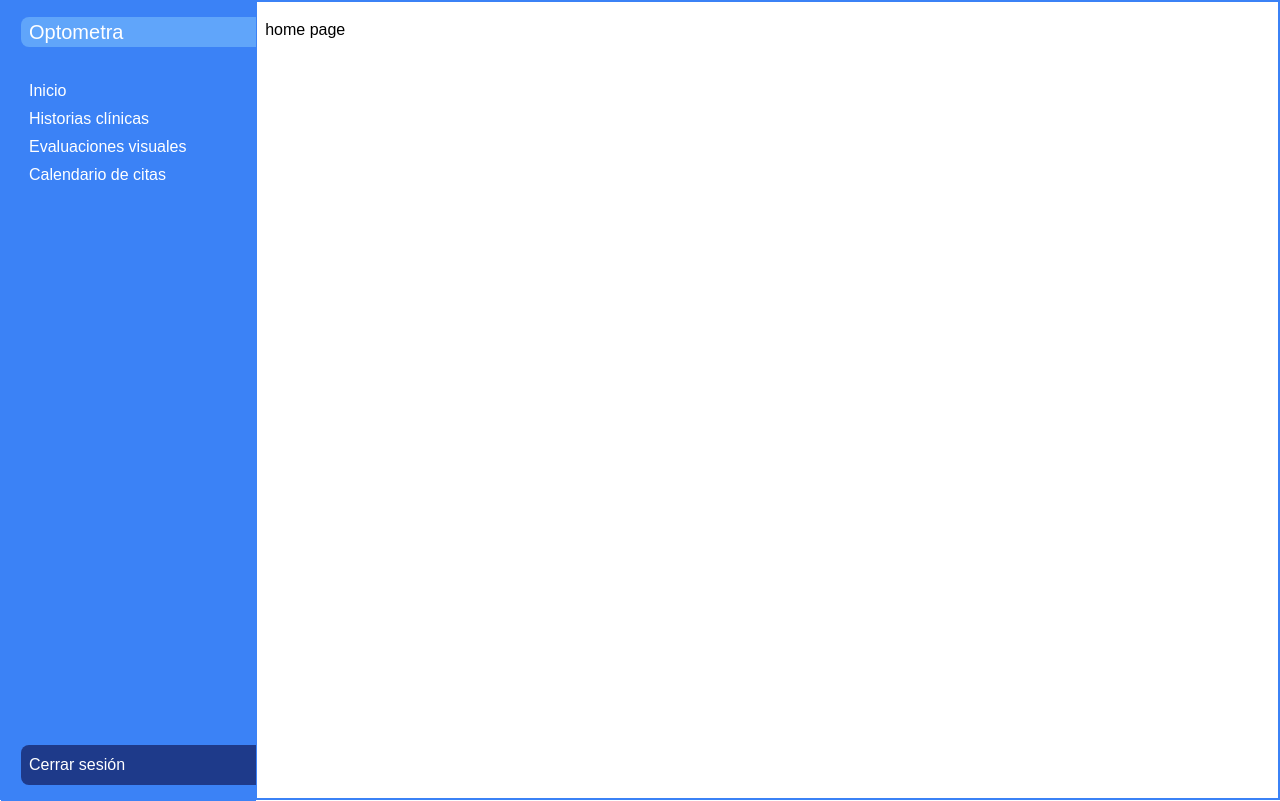
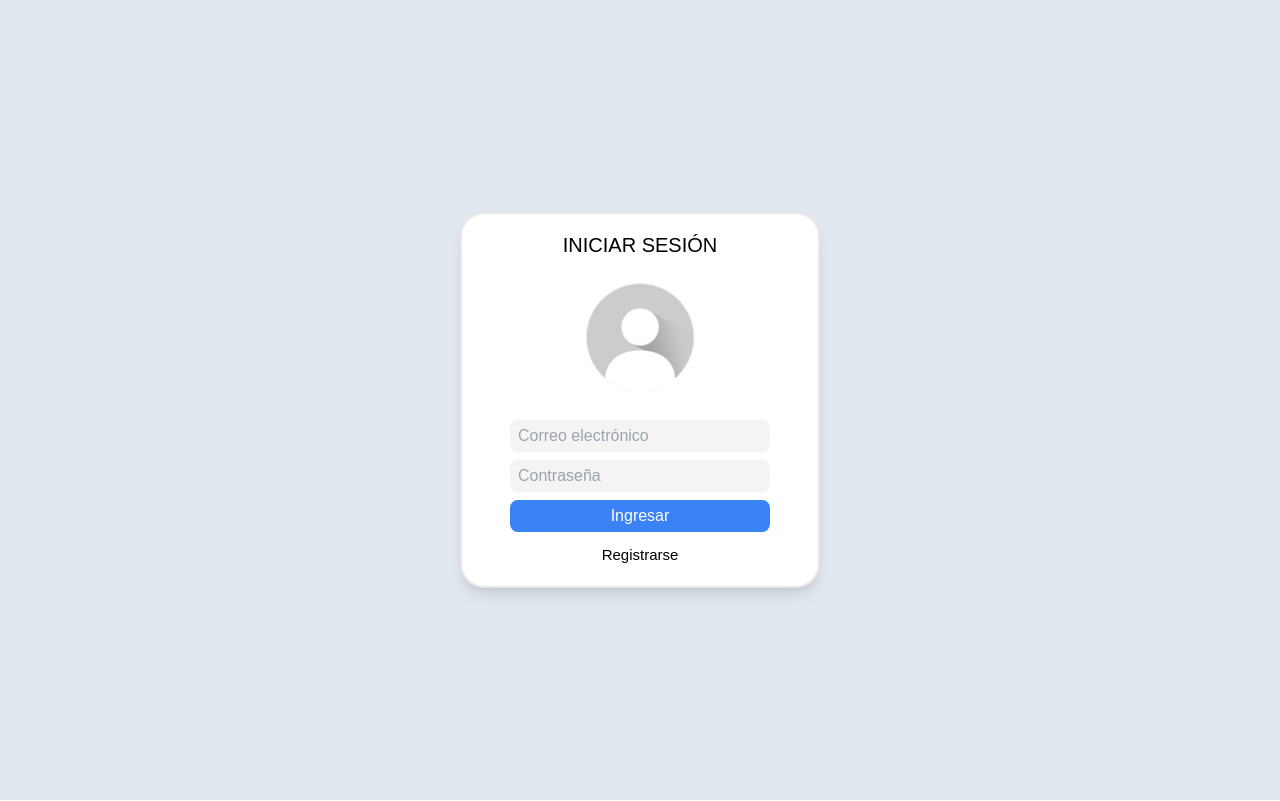
Before and after one commit to JuanMeza21/GestionCitasVentasCentroOptico_PDN, a React (Create React App) app in the folder frontend/: page / in a window 1280 px wide. Built offline with nearby package versions, Linux system fonts and the light colour scheme.

Commit message:
Ubicacion de App.js corregida

```diff
--- a/frontend/src/App.js
+++ b/frontend/src/App.js
@@ -1,5 +1,7 @@
 import React from "react";
 import { BrowserRouter as Router, Route, Routes } from "react-router-dom";
+import Login from "./components/login";
+import RegisterAccount from "./components/RegisterAccount";
 import Secretary from "./pages/secretary";
 import Optometrist from "./pages/optometrist";
 
@@ -7,8 +9,11 @@ function App() {
   return (
     <Router>
       <Routes>
+        <Route path="/" element={<Login />} />
+        <Route path="/registro" element={<RegisterAccount />} />
+        <Route path="/login" element={<Login />} />
         <Route path="/secretary" element={<Secretary />} />
-        <Route path="/" element={<Optometrist />} />
+        <Route path="/optometrist" element={<Optometrist />} />
       </Routes>
     </Router>
   );
```
Also changed, not shown: frontend/App.js (deleted, +0 -22 lines), 1 other file (tests, documents, lock files or other folders).
